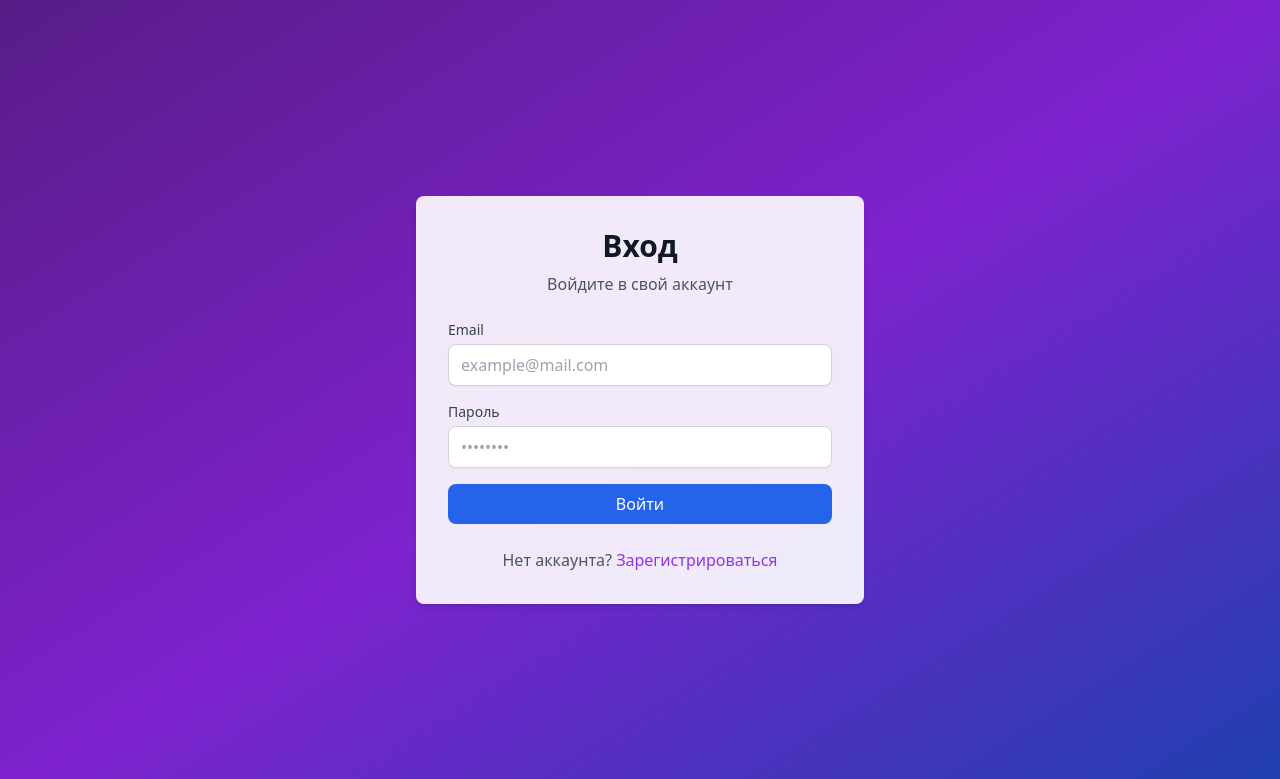
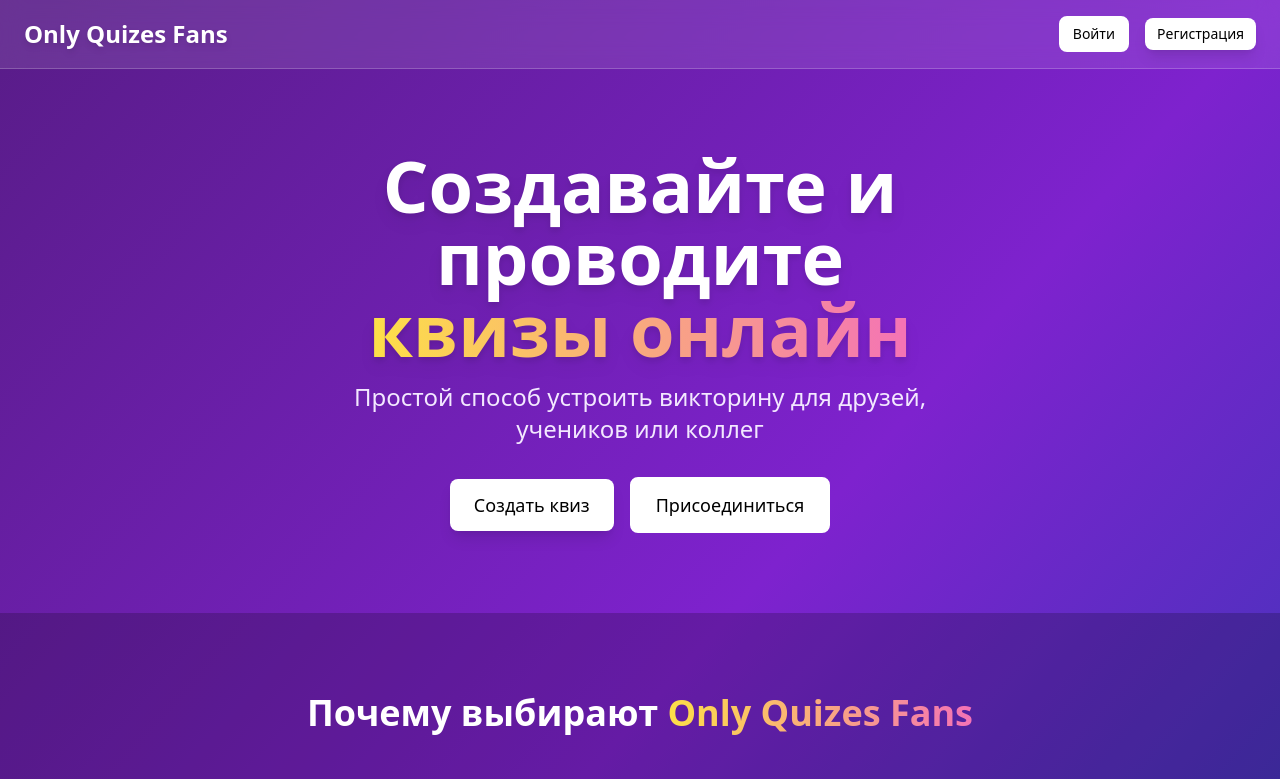
Before and after one commit to gudvingudvin26-svg/prismteam, a React (Vite) app in the folder frontend/: page / in a window 1280 px wide. Before the commit this address led to /login. Shown: the top 779 px of the page. Built offline with nearby package versions, Linux system fonts and the light colour scheme; no server answers.

Commit message:
fix: исправлен маршрут корневой страницы с редиректа на Home

```diff
--- a/frontend/src/App.tsx
+++ b/frontend/src/App.tsx
@@ -54,7 +54,7 @@
     <BrowserRouter>
       <Suspense fallback={<LoadingSpinner />}>
         <Routes>
-          <Route path="/" element={<Navigate to="/dashboard" replace />} />
+          <Route path="/" element={<Home />} />
           <Route path="/login" element={<Login />} />
           <Route path="/register" element={<Register />} />
           <Route path="/join" element={<JoinQuiz />} />
```
